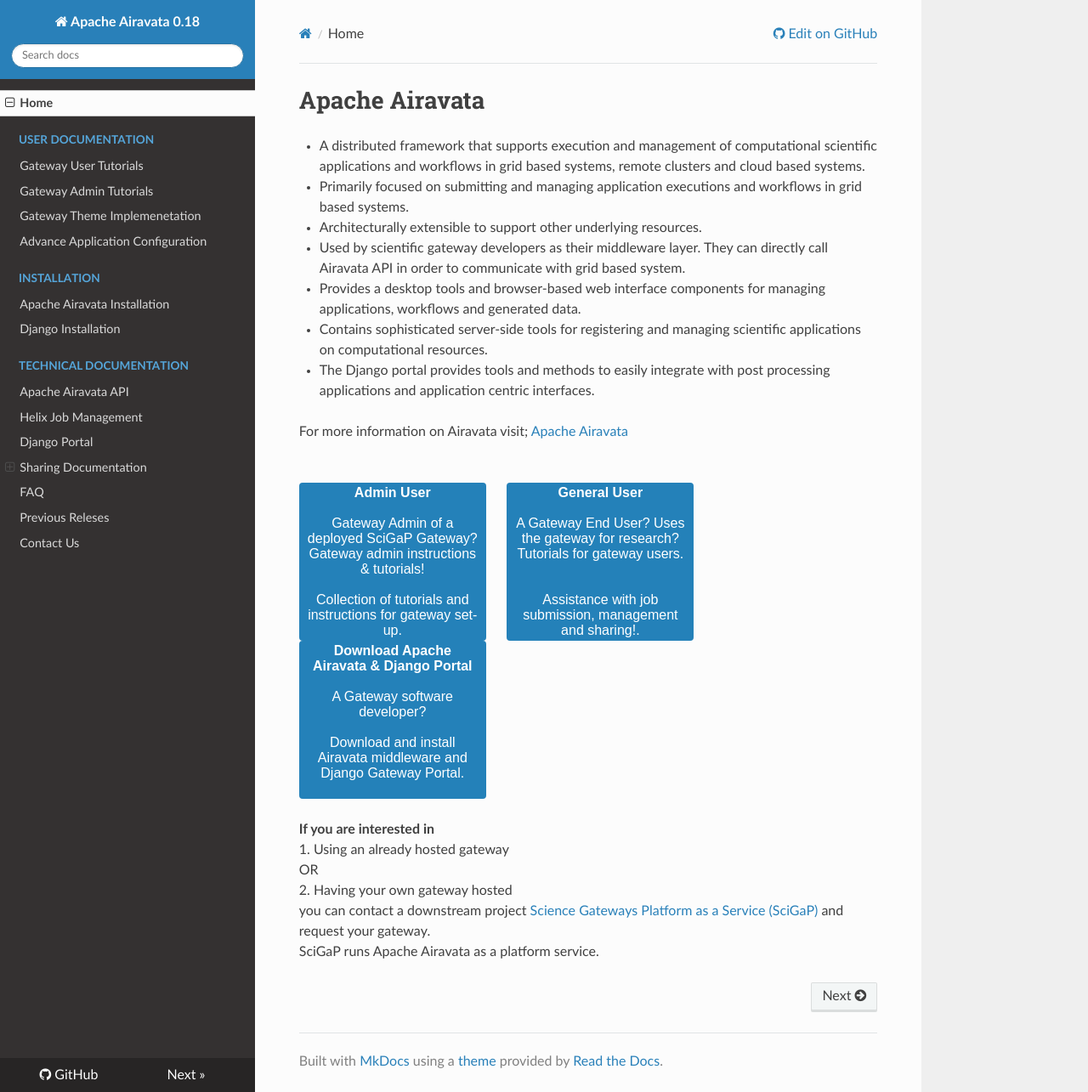
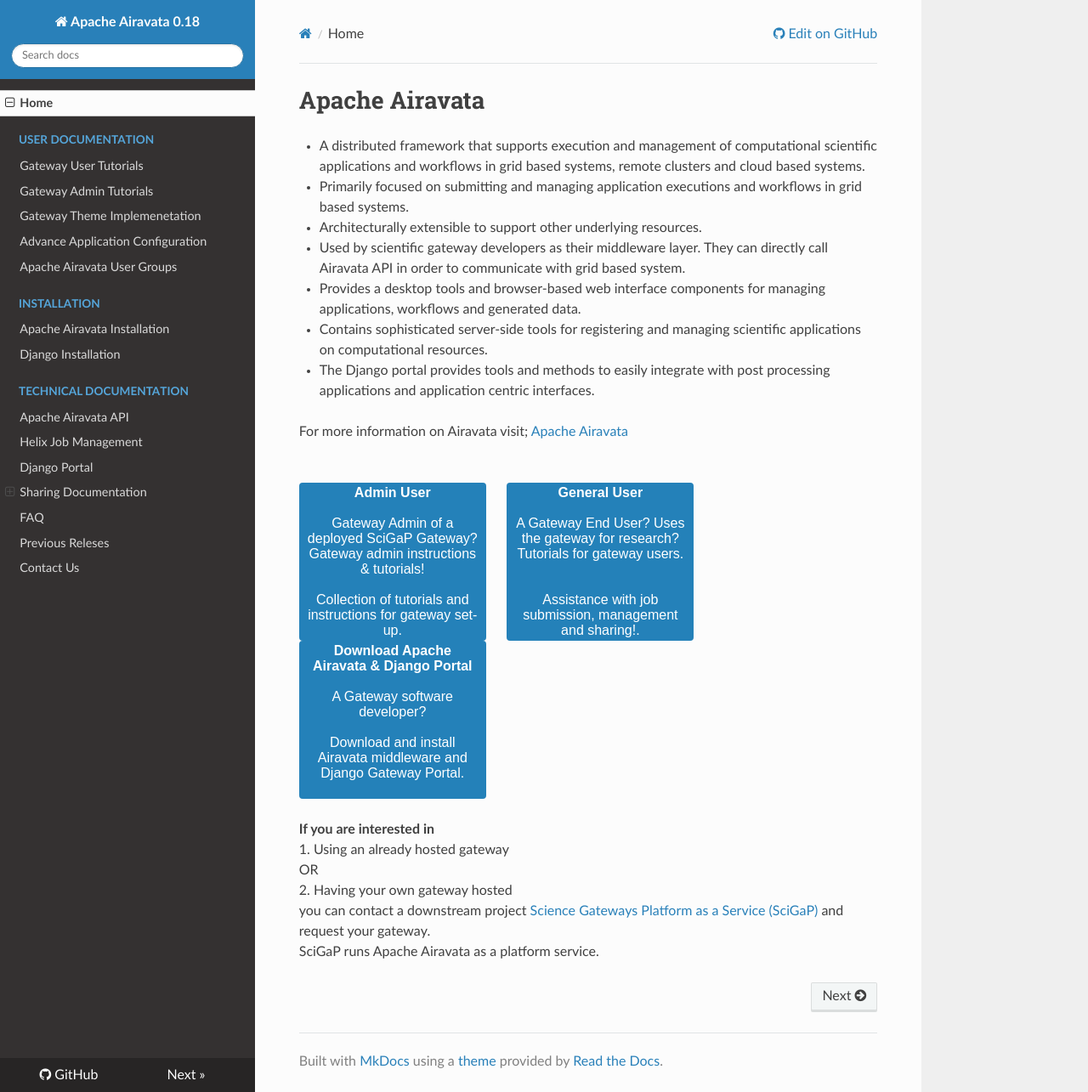
Before and after one commit to isabella232/airavata-docs, an MkDocs documentation site: the page built from docs/index.md, in a window 1280 px wide and 1285 px high. Shown: the whole window at 85% size. Built offline with MkDocs 1.6.1, drawn with Linux system fonts in a browser that asks for light colours; nearby versions of some CDN libraries; old or Windows-style settings are respelled for this version of MkDocs.

Commit message:
Adding CMS details and images

```diff
--- a/mkdocs.yml
+++ b/mkdocs.yml
@@ -13,7 +13,7 @@ pages:
   - Gateway Admin Tutorials: 'user-documentation/admin-tutorials.md'
   - Gateway Theme Implemenetation: 'user-documentation/cms-tutorials.md'
   - Advance Application Configuration: 'user-documentation/JSON-tutorials.md'
-#  - Apache Airavata User Groups: 'user-documentation/airavata-user-profiles.md'
+  - Apache Airavata User Groups: 'user-documentation/airavata-user-profiles.md'
 #  - Application Support: 'user-documentation/supported-applications.md'
 #- System Configuration:
 #  - Keycloak Configuration: 'configuration/keycloak-configuration.md'
```
Also changed, not shown: docs/img/gau-app-detail-tab.png (added), docs/img/gau-app-input.png (added), docs/img/gau-app-output1.png (added), docs/img/gau-app-output2.png (added), docs/img/gau-app-output3.png (added), docs/img/home-page.png (added), docs/img/login-page.png (added), docs/img/wagtail-child-edit.png (added), docs/img/wagtail-home-edit.png (added), docs/img/wagtail-home.png (added), docs/img/wagtail-nav.png (added), 1 other file.
